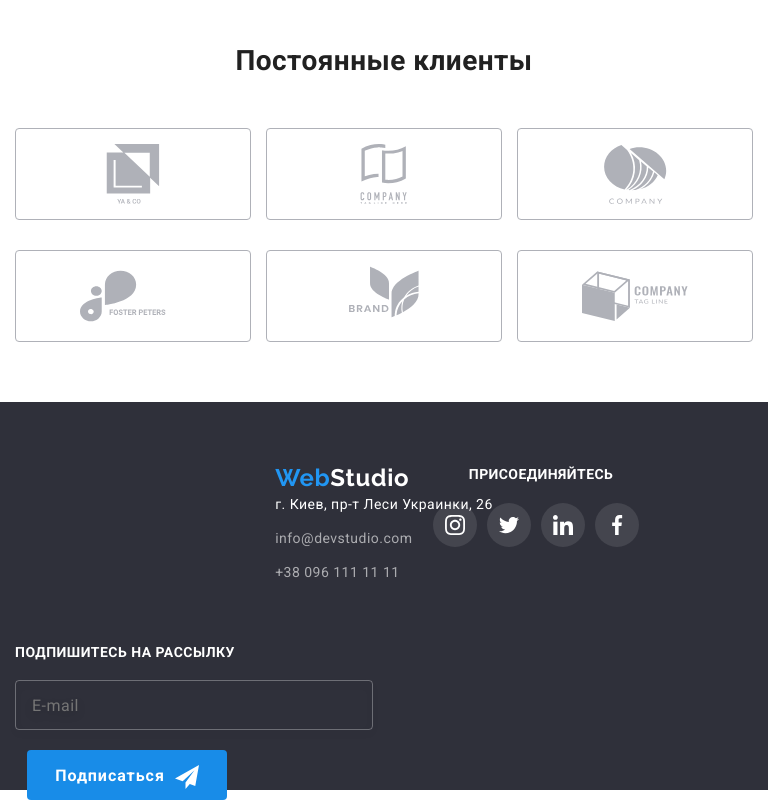
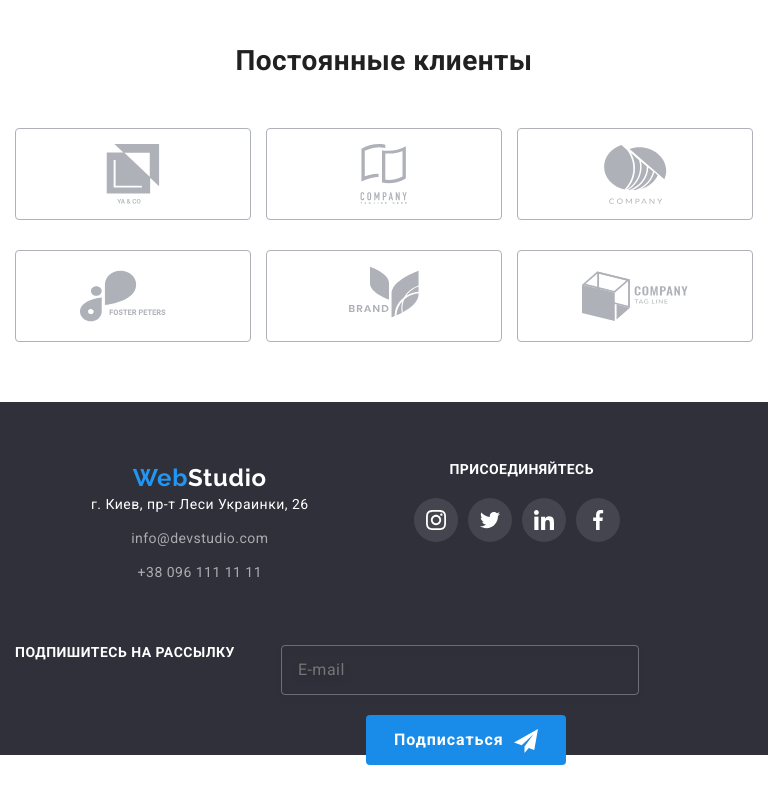
Before and after one commit to VladimirZuz/goit-homework-ws-08, a plain HTML site: page index.html in a window 768 px wide. Shown: the part 2572-3372 px from the top of the page. After the commit the page ends 3337 px from the top, so only its background shows below. Drawn offline with nearby package versions, Linux system fonts and the light colour scheme.

Commit message:
дз-8 (31) Кроме низа футера планшет

```diff
--- a/index.html
+++ b/index.html
@@ -674,7 +674,7 @@
             </ul>
           </div>
         </div>
-        <div>
+        <div class="container-footer__form-title">
           <p class="footer-form-title">ПОДПИШИТЕСЬ НА РАССЫЛКУ</p>
           <form class="footer-form">
             <input type="email" name="user-email" class="footer-form__email" placeholder="E-mail" />
--- a/sass/layout/_footer.scss
+++ b/sass/layout/_footer.scss
@@ -1,20 +1,14 @@
 .container-footer {
+  @media screen and (min-width: 768px) and (max-width: 1199px) {
+    display: flex;
+    // justify-content: space-between;
+    flex-wrap: wrap;
+  }
   @media screen and (min-width: 1200px) {
     display: flex;
     align-items: baseline;
     justify-content: space-between;
     text-align: start;
-    @media screen and (min-width: 768px) and (max-width: 1199px) {
-      display: flex;
-      justify-content: space-between;
-      flex-wrap: wrap;
-    }
-  }
-
-  // text-align: center;
-
-  @media screen and (max-width: 479px) {
-    text-align: center;
   }
 }
 
@@ -33,19 +27,22 @@
     display: flex;
     justify-content: center;
   }
+  @media screen and (min-width: 1200px) {
+    display: flex;
+  }
 }
 
 .footer-address {
   @media screen and (max-width: 1199px) {
-    // text-align: center;
-    // margin-right: 165px;
+    text-align: center;
+  }
+  @media screen and (min-width: 768px) and (max-width: 1199px) {
+    margin-left: 76px;
   }
 }
 
 .logo {
-  @media screen and (min-width: 768px) {
-    // display: block;
-    // margin-left: 100px;
+  @media screen and (max-width: 767px) {
   }
 
   @media screen and (max-width: 1199px) {
@@ -70,28 +67,17 @@
   color: #2196f3;
 }
 
-// .block-adress {
-//   // text-align: center;
-//   // margin: 20px auto;
-//   // @media screen and (min-width: 768px) {
-//   //   max-width: 232px;
-//   //   margin-left: 40px;
-
-//   //   // margin-left: 76px;
-//   // }
-// }
+.block-adress {
+  @media screen and (max-width: 767px) {
+    margin-top: 20px;
+  }
+}
 
 .footer-logo-color {
   color: #ffffff;
 }
 
 .address-font__adres-list {
-  // flex-direction: column;
-  // margin-top: 20px;
-  @media screen and (min-width: 768px) {
-    // text-align: center;
-    // margin-left: 61px;
-  }
   @media screen and (max-width: 1199px) {
     margin-bottom: 60px;
   }
@@ -166,22 +152,32 @@
 }
 
 .footer-social {
-  // margin-left: 70px;
+  @media screen and (max-width: 767px) {
+    text-align: center;
+  }
+  @media screen and (min-width: 768px) and (max-width: 1199px) {
+    margin-left: 105px;
+  }
+
   // margin-right: 76px;
   // margin: auto;
-  @media screen and (min-width: 768px) and (max-width: 1199px) {
-    position: absolute;
-    top: 65px;
-    right: 119px;
+  @media screen and (min-width: 1200px) {
+    margin-left: 70px;
   }
 }
 
 .footer-social-l {
-  display: flex;
-  justify-content: center;
-  align-items: center;
   @media screen and (max-width: 767px) {
+    display: flex;
+    justify-content: center;
+    align-items: center;
     margin-bottom: 60px;
+  }
+  @media screen and (min-width: 768px) and (max-width: 1199px) {
+    display: flex;
+  }
+  @media screen and (min-width: 1200px) {
+    display: flex;
   }
 }
 
@@ -295,3 +291,14 @@
 }
 @media screen and (min-width: 768px) and (max-width: 1199px) {
 }
+
+.container-footer__form-title {
+  @media screen and (max-width: 767px) {
+    text-align: center;
+  }
+  @media screen and (min-width: 768px) and (max-width: 1199px) {
+    justify-content: center;
+    display: flex;
+    text-align: center;
+  }
+}
```
Also changed, not shown: css/main.css, css/main.min.css, 2 other files.
